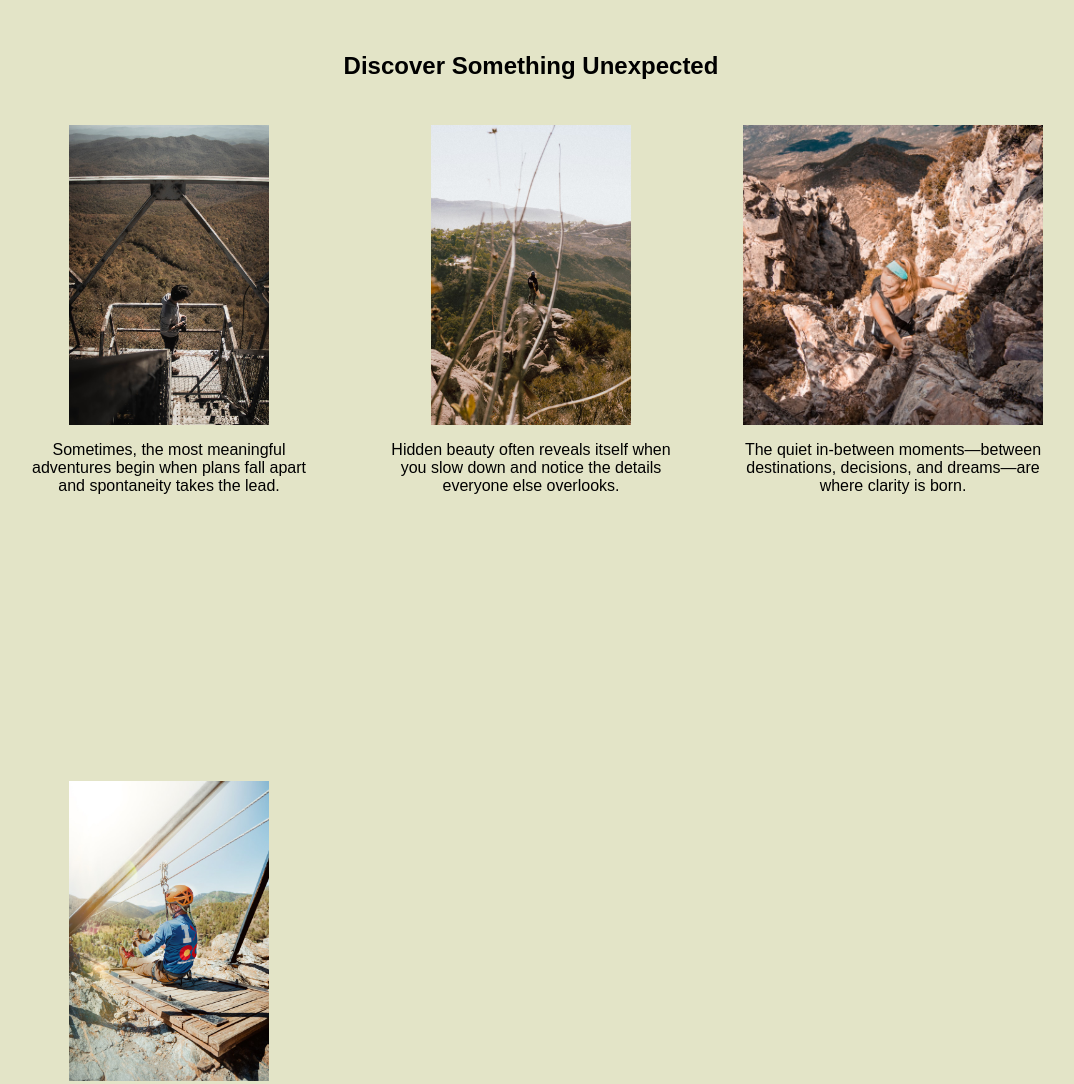
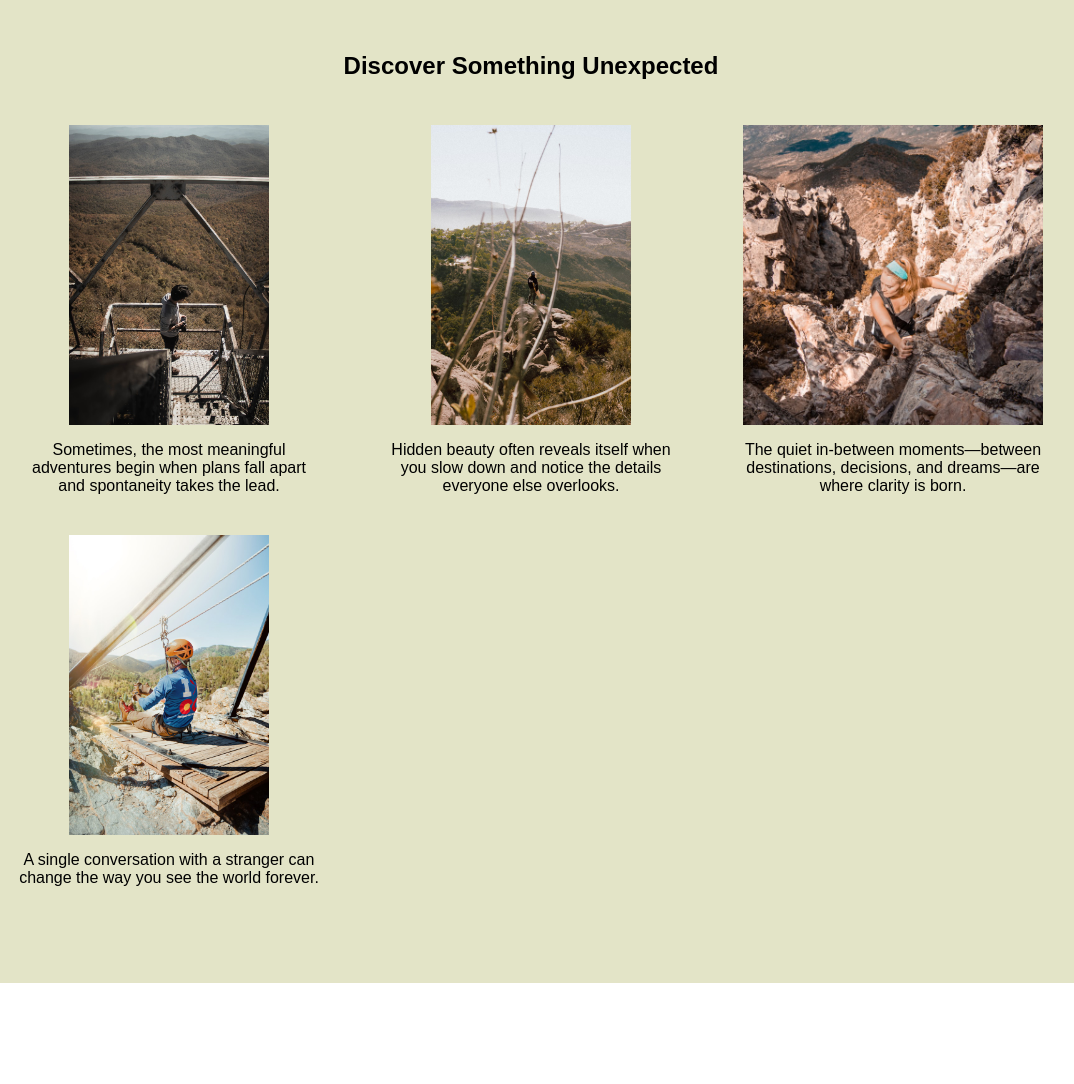
Before and after one commit to okayboboy/Project-Landing-Page, a plain HTML site: page index.html in a window 1280 px wide. Shown: the part 720-1804 px from the top of the page, without its empty margins (109-1183 px from the left). After the commit the page ends 1735 px from the top, so only its background shows below. Drawn offline with Linux system fonts and the light colour scheme.

Commit message:
update card descriptions flex basis for extra space

```diff
--- a/style.css
+++ b/style.css
@@ -81,6 +81,7 @@ a { text-decoration: none; color: inherit;}
     align-items: center;
     flex-direction: column;
     flex: 0 1 300px;
+    justify-content: flex-start;
 }
 
 .card-image{
@@ -91,6 +92,6 @@ a { text-decoration: none; color: inherit;}
 
 .card-description{
     /* width: 100%; */
-    flex: 0 1 300px;
+    /* flex: 0 1 300px; */
     text-align: center;
 }
```
